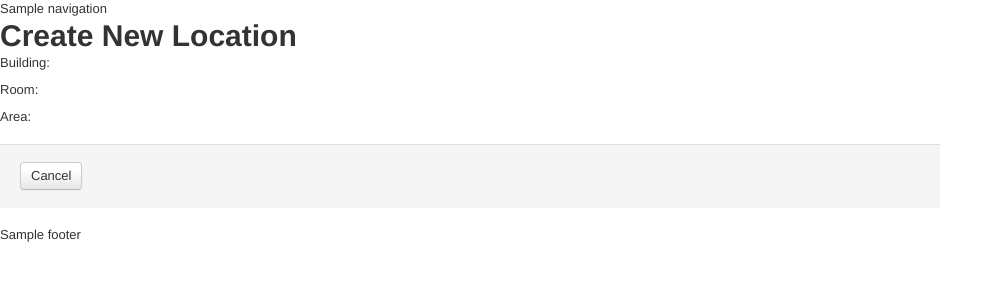
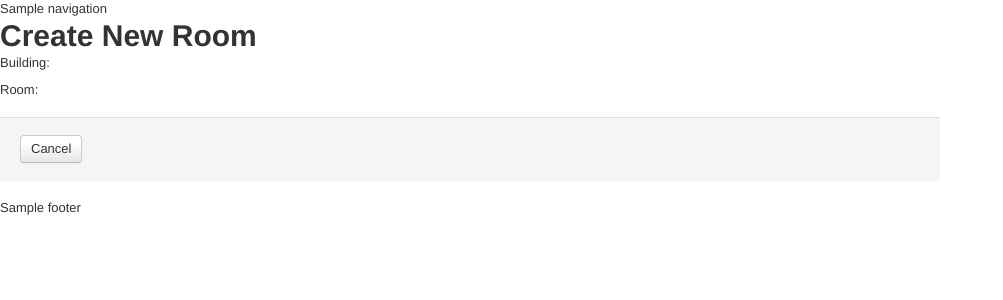
Before and after one commit to aaroneaton/PerfLabs-Reservation-System, a PHP site: template application/views/room/create.php in a window 1280 px wide. Shown: the top 300 px of the page, without its empty margins (0-1003 px from the left). Run offline with PHP 8.4, Linux system fonts and the light colour scheme; the template is opened without the code that fills it: most values are stand-ins (such as "Sample title", 1, 10 or a date in 2020); data that the repository does not hold is empty; some libraries are stand-ins or nearby versions.

Commit message:
Can now create rooms

```diff
--- a/application/views/room/create.php
+++ b/application/views/room/create.php
@@ -1,13 +1,13 @@
 <div class="row">
 	<div class="span12">
-		<h1>Create New Location</h1>
+		<h1>Create New Room</h1>
 	</div>
 </div>
 <div class="row">
 	<div class="span12">
 <?php echo validation_errors(); ?>
 
-<?php echo form_open( 'location/create', $form_attr ); ?>
+<?php echo form_open( 'room/create', $form_attr ); ?>
 		<fieldset>
 			<div class="control-group">
 				<label for="building" class="control-label">Building: </label>
@@ -21,15 +21,9 @@
           <?php echo form_input( $form_fields['room'] ); ?>
         </div>
 			</div>
-			<div class="control-group">
-				<label for="area" class="control-label">Area: </label>
-        <div class="controls">
-          <?php echo form_input( $form_fields['area'] ); ?>
-        </div>
-			</div>
       <div class="form-actions">
         <?php echo form_submit( $form_fields['form_submit'] ); ?>
-        <a href="location" class="btn">Cancel</a>
+        <a href="room" class="btn">Cancel</a>
       </div>
 		</fieldset>
 <?php echo form_close(); ?>
```
Also changed, not shown: application/controllers/room.php (+49 -10 lines).
